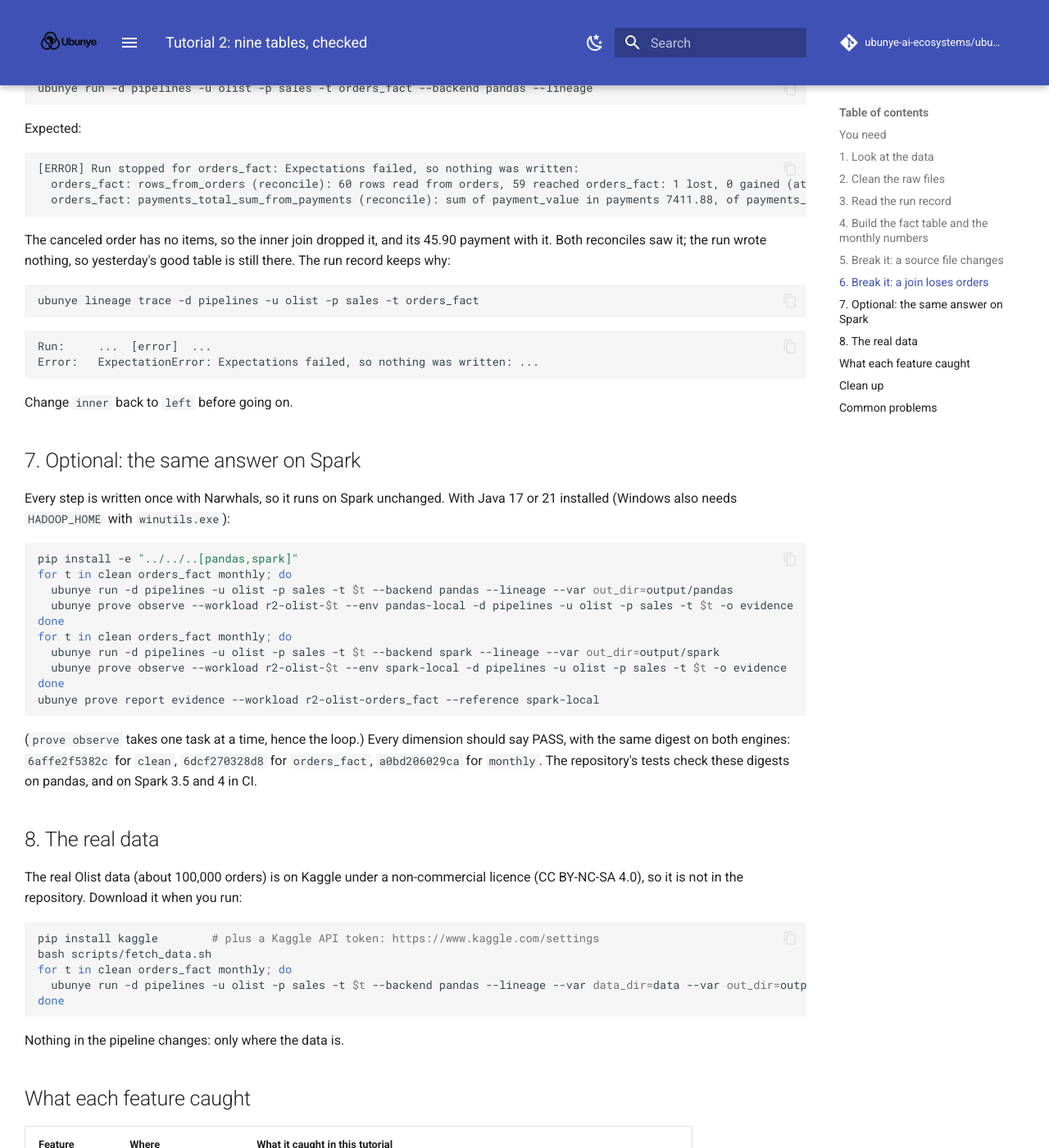
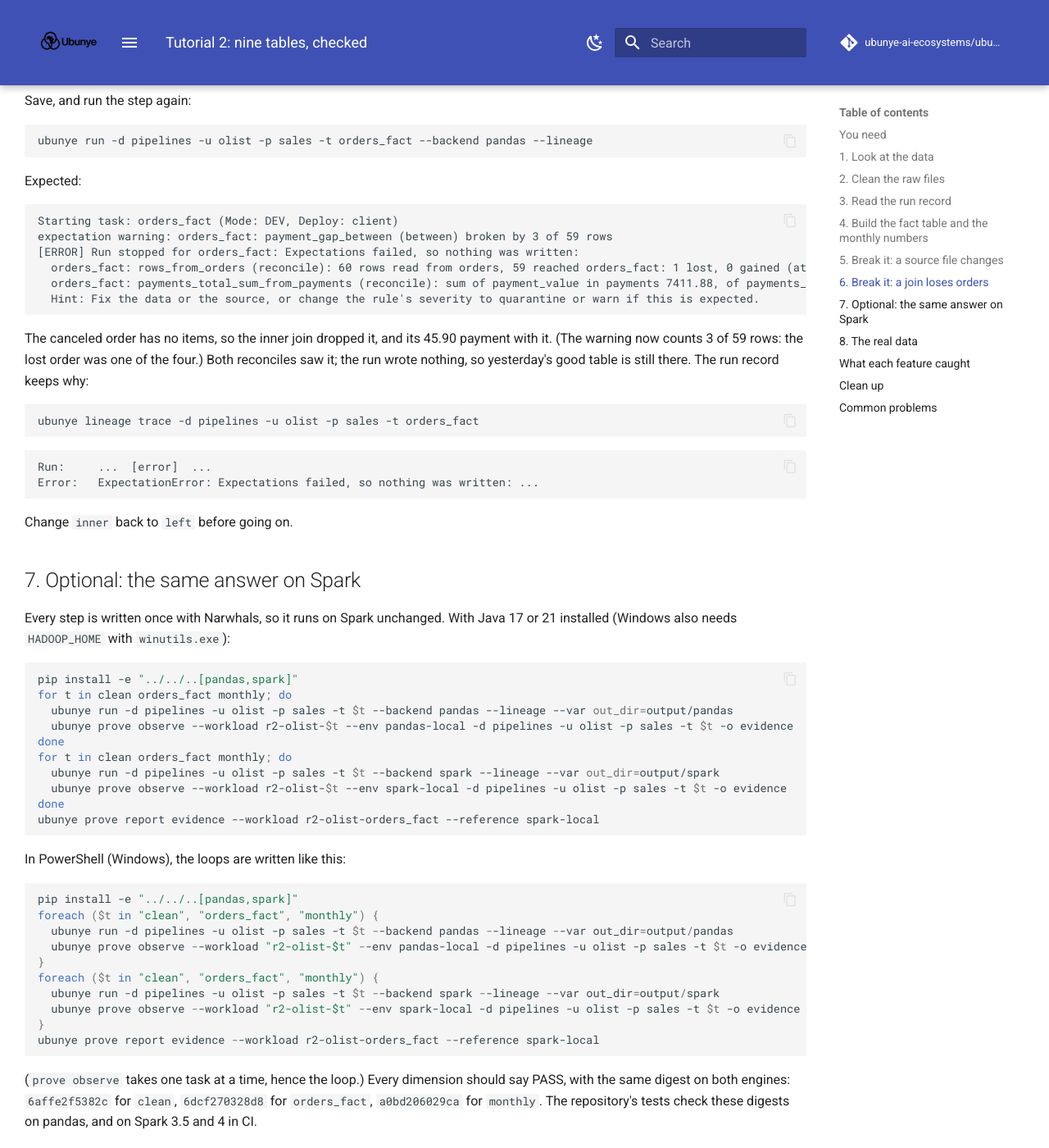
Before and after one commit to ubunye-ai-ecosystems/ubunye_engine, an MkDocs documentation site: the page built from docs/tutorials/02-olist-multi-table.md, in a window 1280 px wide and 1400 px high, scrolled down 4096 px. Shown: the whole window at 82% size. Built offline with MkDocs 1.6.1 and Material for MkDocs 9.7.7, drawn with Linux system fonts in a browser that asks for light colours; comment, search, counter and statistics services are not loaded; some of the changed text lies outside the part shown.

Commit message:
Tutorial 2: PowerShell, the output as printed, real-data numbers
From the skeptic's step-by-step run: PowerShell forms of the loops and
the clean up; steps 5 and 6 show every line the CLI prints (the
warning and the Hint lines); step 6 says to change only the
per_order_items join; the real data downloads with one kaggle command
that works in any shell. The README and tutorial give the full-data
run on pandas: 99,441 orders, clean 16 s, orders_fact 31 s, monthly
3 s, both money reconciles passed, 1,022 payment-gap warnings.

Co-Authored-By: Claude Opus 5.5 <noreply@anthropic.com>

````diff
--- a/docs/tutorials/02-olist-multi-table.md
+++ b/docs/tutorials/02-olist-multi-table.md
@@ -181,8 +181,10 @@ ubunye run -d pipelines -u olist -p sales -t clean --backend pandas --var data_d
 Expected:
 
 ```text
+Starting task: clean (Mode: DEV, Deploy: client)
 [ERROR] Run stopped for clean: An input broke its expectations, so the transform did not run and nothing was written:
   raw_orders: columns (columns): order_purchase_timestamp: expected timestamp, found string
+  Hint: The source has changed. Fix it, or change the input's expectations in CONFIG.expectations if the change is meant.
 ```
 
 One bad value turned the whole column into text. Without the contract, the pipeline
@@ -193,8 +195,9 @@ and wrote nothing: `output-bad` does not exist.
 ## 6. Break it: a join loses orders
 
 The most common silent bug in a fact table: an inner join where a left join was
-needed. Open `pipelines/olist/sales/orders_fact/transformations.py` and change this
-line:
+needed. Open `pipelines/olist/sales/orders_fact/transformations.py` and change **only
+this one line**, the join with `per_order_items` (the file has other joins; a find and
+replace of every `how="left"` would break those too and give a different error):
 
 ```python
             .join(per_order_items, on="order_id", how="left")
@@ -215,13 +218,16 @@ ubunye run -d pipelines -u olist -p sales -t orders_fact --backend pandas --line
 Expected:
 
 ```text
+Starting task: orders_fact (Mode: DEV, Deploy: client)
+expectation warning: orders_fact: payment_gap_between (between) broken by 3 of 59 rows
 [ERROR] Run stopped for orders_fact: Expectations failed, so nothing was written:
   orders_fact: rows_from_orders (reconcile): 60 rows read from orders, 59 reached orders_fact: 1 lost, 0 gained (at most 0 lost, at most 0 gained)
   orders_fact: payments_total_sum_from_payments (reconcile): sum of payment_value in payments 7411.88, of payments_total in orders_fact 7365.98: difference -45.900000000000546 (at most 0.01)
+  Hint: Fix the data or the source, or change the rule's severity to quarantine or warn if this is expected.
 ```
 
 The canceled order has no items, so the inner join dropped it, and its 45.90 payment
-with it. Both reconciles saw it; the run wrote nothing, so yesterday's good table is
+with it. (The warning now counts 3 of 59 rows: the lost order was one of the four.) Both reconciles saw it; the run wrote nothing, so yesterday's good table is
 still there. The run record keeps why:
 
 ```bash
@@ -253,6 +259,21 @@ done
 ubunye prove report evidence --workload r2-olist-orders_fact --reference spark-local
 ```
 
+In PowerShell (Windows), the loops are written like this:
+
+```powershell
+pip install -e "../../..[pandas,spark]"
+foreach ($t in "clean", "orders_fact", "monthly") {
+  ubunye run -d pipelines -u olist -p sales -t $t --backend pandas --lineage --var out_dir=output/pandas
+  ubunye prove observe --workload "r2-olist-$t" --env pandas-local -d pipelines -u olist -p sales -t $t -o evidence
+}
+foreach ($t in "clean", "orders_fact", "monthly") {
+  ubunye run -d pipelines -u olist -p sales -t $t --backend spark --lineage --var out_dir=output/spark
+  ubunye prove observe --workload "r2-olist-$t" --env spark-local -d pipelines -u olist -p sales -t $t -o evidence
+}
+ubunye prove report evidence --workload r2-olist-orders_fact --reference spark-local
+```
+
 (`prove observe` takes one task at a time, hence the loop.) Every dimension should say
 PASS, with the same digest on both engines: `6affe2f5382c` for `clean`,
 `6dcf270328d8` for `orders_fact`, `a0bd206029ca` for `monthly`. The repository's
@@ -265,13 +286,26 @@ licence (CC BY-NC-SA 4.0), so it is not in the repository. Download it when you
 
 ```bash
 pip install kaggle        # plus a Kaggle API token: https://www.kaggle.com/settings
-bash scripts/fetch_data.sh
+kaggle datasets download -d olistbr/brazilian-ecommerce -p data --unzip
 for t in clean orders_fact monthly; do
   ubunye run -d pipelines -u olist -p sales -t $t --backend pandas --lineage --var data_dir=data --var out_dir=output-real
 done
 ```
 
-Nothing in the pipeline changes: only where the data is.
+The `kaggle` line works in any shell (`scripts/fetch_data.sh` does the same in bash).
+In PowerShell, the loop is:
+
+```powershell
+foreach ($t in "clean", "orders_fact", "monthly") {
+  ubunye run -d pipelines -u olist -p sales -t $t --backend pandas --lineage --var data_dir=data --var out_dir=output-real
+}
+```
+
+Nothing in the pipeline changes: only where the data is. On the full data (99,441
+orders), measured once on one Windows machine with pandas: `clean` 16 s, `orders_fact`
+31 s, `monthly` 3 s. All 99,441 orders reached the fact table, both money reconciles
+passed, and 1,022 orders were paid more or less than their items and freight by over
+one real (the warning).
 
 ## What each feature caught
 
@@ -289,10 +323,16 @@ Nothing in the pipeline changes: only where the data is.
 rm -rf output output-bad output-real data evidence pipelines/.ubunye
 ```
 
+In PowerShell:
+
+```powershell
+Remove-Item -Recurse -Force output, output-bad, output-real, data, evidence, pipelines/.ubunye -ErrorAction SilentlyContinue
+```
+
 ## Common problems
 
 - `ImportError: the example needs narwhals>=2.9 (Expr.floor)`: upgrade Narwhals
   (`pip install -U narwhals`). Every step checks this first.
 - `pyarrow` older than 24 on Windows cannot find a time zone database; upgrade it.
 - `kaggle: command not found` or `401`: install the `kaggle` package and put your API
-  token where `scripts/fetch_data.sh` says.
+  token where https://github.com/Kaggle/kaggle-api says (`kaggle.json`).
````
Also changed, not shown: examples/real-world/olist_ecommerce/README.md (+10 -2 lines).
